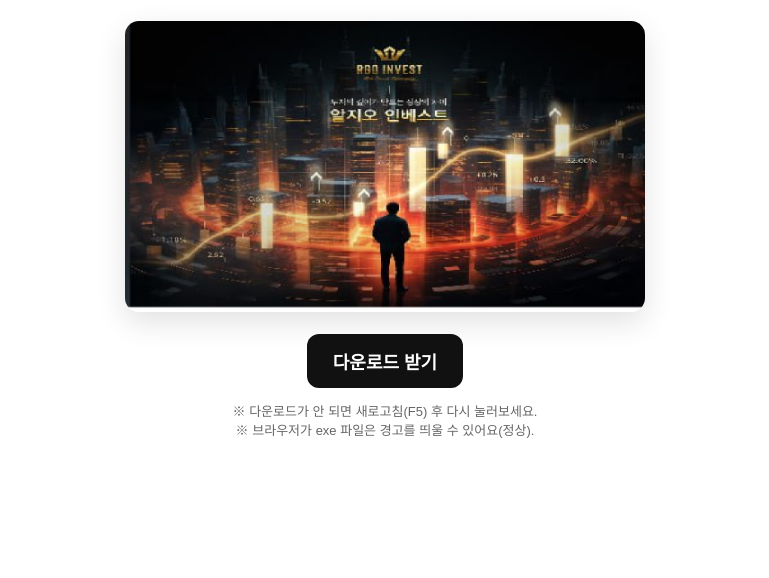
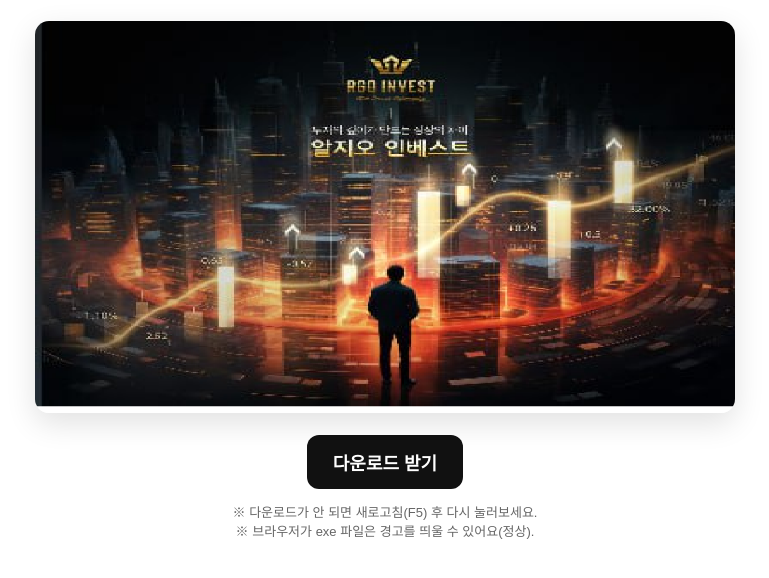
Before and after one commit to glory0441/RGO.invest, a plain HTML site: page index.html in a window 1280 px wide. Shown: the part 112-690 px from the top of the page, without its empty margins (255-1024 px from the left). Drawn offline with Linux system fonts and the light colour scheme.

Commit message:
Update index.html

```diff
--- a/index.html
+++ b/index.html
@@ -23,7 +23,7 @@
     }
     .thumb{
       width: 100%;
-      max-width: 520px;   /* 이미지 최대 크기 */
+      max-width: 900px;   /* 이미지 최대 크기 */
       height: auto;
       border-radius: 14px;
       box-shadow: 0 10px 30px rgba(0,0,0,0.12);
```
